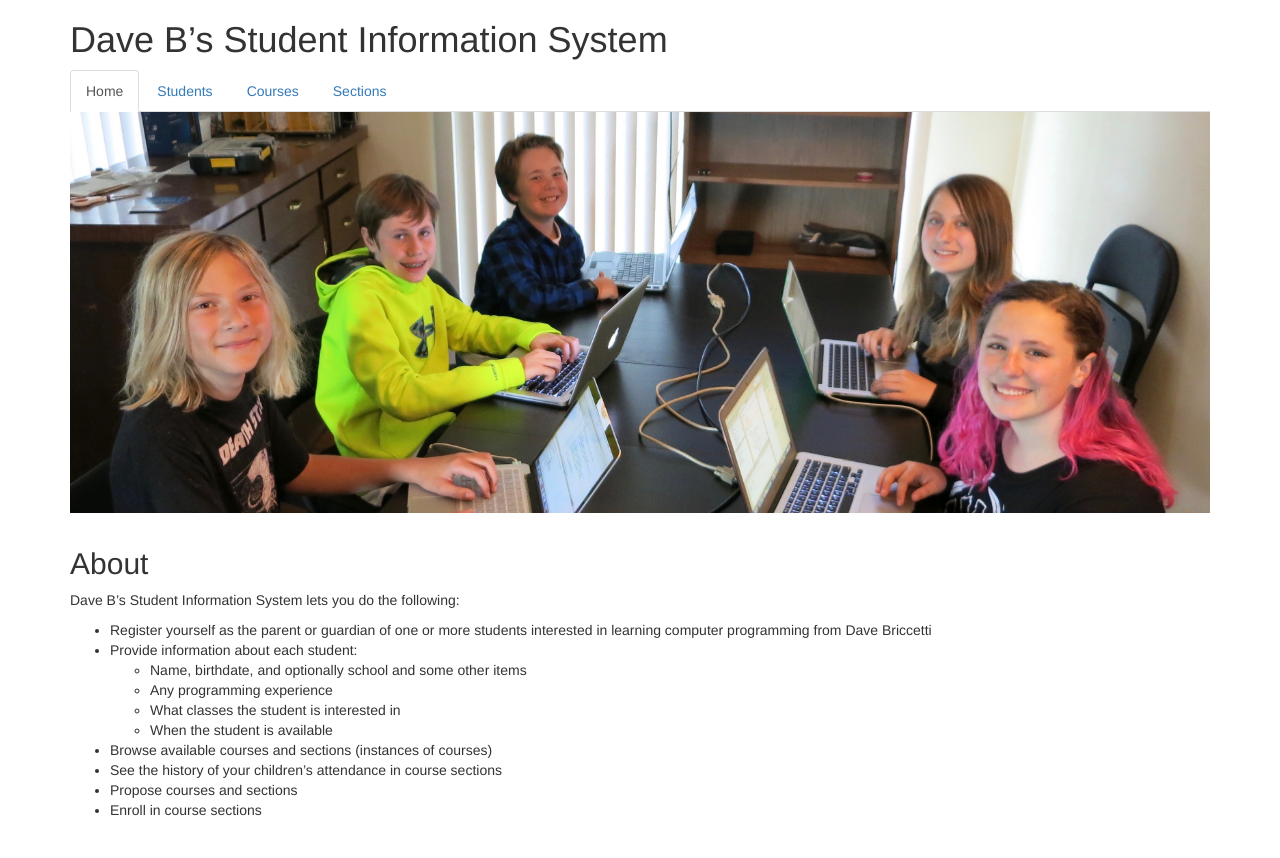
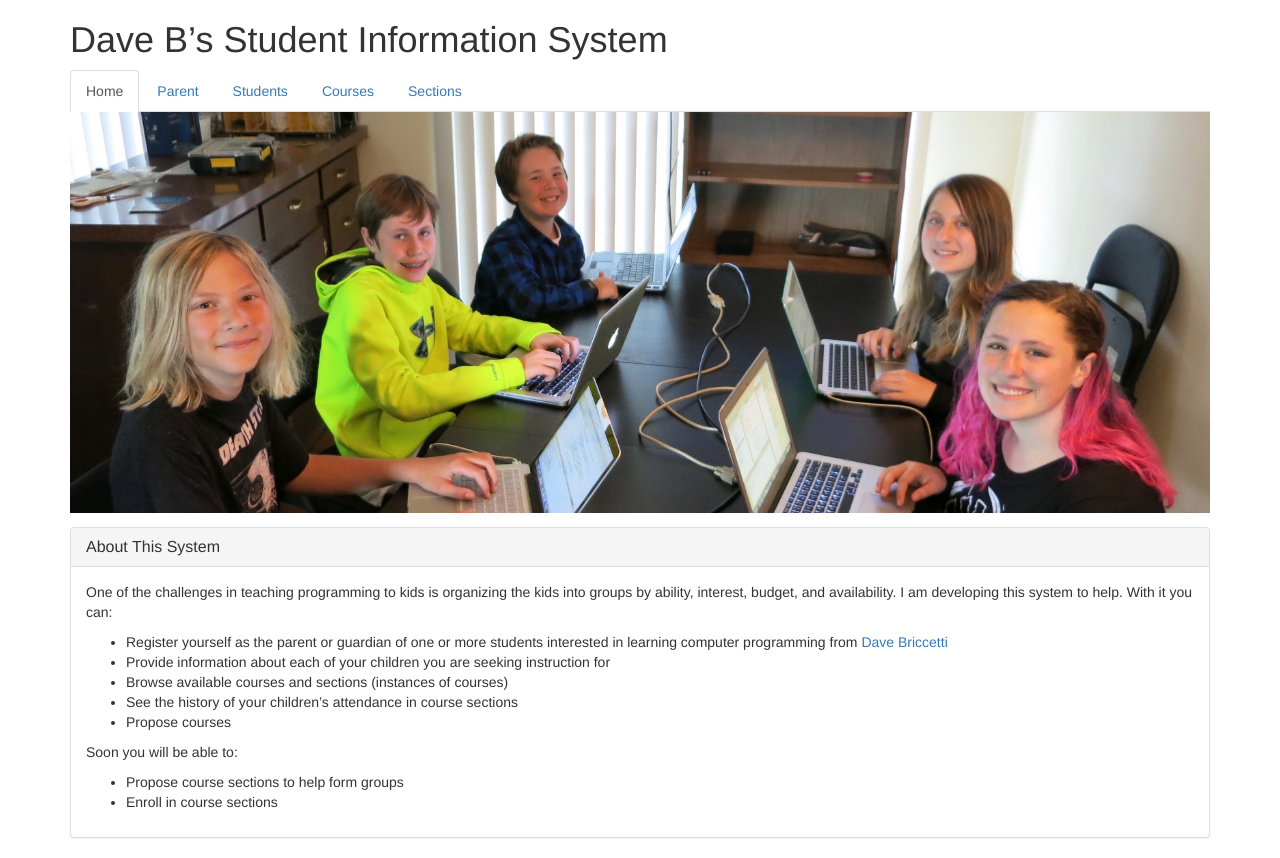
Before and after one commit to dcbriccetti/stusched, a Django app: page /app/ in a window 1280 px wide. Before the commit the page ends 816 px from the top, so only its background shows below. Run offline with Django 3.2, Linux system fonts and the light colour scheme; some libraries are stand-ins or nearby versions.

Commit message:
Add log out to nav.  Improve intro text on home page. Add a parent editing page.

```diff
--- a/app/templates/app/base.html
+++ b/app/templates/app/base.html
@@ -20,9 +20,13 @@
 
     <ul class="nav nav-tabs">
         <li role="presentation" class={% active_nav request 'index'     %}><a href="{% url 'index'     %}">Home</a></li>
+        <li role="presentation" class={% active_nav request 'parent'    %}><a href="{% url 'parent'    %}">Parent</a></li>
         <li role="presentation" class={% active_nav request 'students'  %}><a href="{% url 'students'  %}">Students</a></li>
         <li role="presentation" class={% active_nav request 'courses'   %}><a href="{% url 'courses'   %}">Courses</a></li>
         <li role="presentation" class={% active_nav request 'sections'  %}><a href="{% url 'sections'  %}">Sections</a></li>
+        {% if user.is_authenticated %}
+        <li role="presentation" class={% active_nav request 'log_out'   %}><a href="{% url 'log_out'   %}">Log Out</a></li>
+        {% endif %}
     </ul>
 
     {% block content %}
--- a/app/templates/app/index.html
+++ b/app/templates/app/index.html
@@ -4,24 +4,31 @@
 {% block title %}{{ block.super }}{% endblock %}
 
 {% block content %}
-<img style="max-width: 100%; margin-bottom: 1em;" src="{% static "toppic.jpg" %}" alt="Picture of a programming class"/>
-{% if user.is_authenticated %}
-<p><a class="btn btn-primary btn-sm" href="/app/logout">Log Out</a></p>
-{% endif %}
-    <h2>About</h2>
-    <p>Dave B’s Student Information System lets you do the following:</p>
-    <ul>
-    <li>Register yourself as the parent or guardian of one or more students interested in learning computer programming from Dave Briccetti</li>
-    <li>Provide information about each student:</li>
-        <ul>
-            <li>Name, birthdate, and optionally school and some other items</li>
-            <li>Any programming experience</li>
-            <li>What classes the student is interested in</li>
-            <li>When the student is available</li>
-        </ul>
-    <li>Browse available courses and sections (instances of courses)</li>
-    <li>See the history of your children’s attendance in course sections</li>
-    <li>Propose courses and sections</li>
-    <li>Enroll in course sections</li>
-    </ul>
+    <img style="max-width: 100%; margin-bottom: 1em;" src="{% static "toppic.jpg" %}"
+         alt="Picture of a programming class"/>
+
+    <div class="panel panel-default">
+      <div class="panel-heading">
+        <h3 class="panel-title">About This System</h3>
+      </div>
+      <div class="panel-body">
+          <p>One of the challenges in teaching programming to kids is organizing the kids into
+              groups by ability, interest, budget, and availability. I am developing this system to help.
+              With it you can:</p>
+          <ul>
+              <li>Register yourself as the parent or guardian of one or more students interested in learning computer
+                  programming from <a href="http://davebsoft.com">Dave Briccetti</a>
+              </li>
+              <li>Provide information about each of your children you are seeking instruction for</li>
+              <li>Browse available courses and sections (instances of courses)</li>
+              <li>See the history of your children’s attendance in course sections</li>
+              <li>Propose courses</li>
+          </ul>
+          <p>Soon you will be able to:</p>
+          <ul>
+              <li>Propose course sections to help form groups</li>
+              <li>Enroll in course sections</li>
+          </ul>
+      </div>
+    </div>
 {% endblock %}
--- a/app/urls.py
+++ b/app/urls.py
@@ -4,8 +4,9 @@ from . import views
 urlpatterns = [
     url(r'^$',          views.Index.as_view(), name='index'),
     url(r'^login$',     views.Login.as_view(), name='login'),
-    url(r'^logout$',    views.logOut),
+    url(r'^logout$',    views.logOut,          name='log_out'),
     url(r'^courses$',   views.courses,   name='courses'),
+    url(r'^parent$',    views.ParentView.as_view(), name='parent'),
     url(r'^student$',   views.Student.as_view()),
     url(r'^student/([0-9]+)$', views.Student.as_view()),
     url(r'^section/([0-9]+)$', views.section, name='section'),
--- a/app/views.py
+++ b/app/views.py
@@ -1,12 +1,14 @@
 from datetime import datetime
+from django.contrib.auth.mixins import LoginRequiredMixin
 from django.shortcuts import render, redirect
 from django.contrib.auth import authenticate, login, logout
 from django.contrib.auth.decorators import login_required
 from django.contrib.auth.models import User
+from django.contrib import messages
 from django.views.generic import View
 from .models import Course, Section, Parent
 from .models import Student as StudentModel
-from .forms import AuthenticationForm, NewUserForm, StudentForm
+from .forms import AuthenticationForm, NewUserForm, StudentForm, ParentForm
 
 
 class Index(View):
@@ -142,7 +144,40 @@ class Login(View):
                 return render(request, 'app/login.html', {'form': form, 'new_user_form': NewUserForm()})
 
 
-class Student(View):
+def valid_parent(user):
+    parents = Parent.objects.filter(users=user)
+    return parents[0] if parents else None
+
+
+class ParentView(LoginRequiredMixin, View):
+    def get(self, request):
+        parent = valid_parent(request.user)
+        if not parent:
+            return redirect('/app/')  # todo error
+
+        return render(request, 'app/parent.html', {
+            'form':       ParentForm(instance=parent),
+            'parent_id':  parent.id,
+        })
+
+    def post(self, request):
+        parent = valid_parent(request.user)
+        if not parent:
+            return redirect('/app/')  # todo error
+
+        form = ParentForm(data=request.POST, instance=parent)
+        if form.is_valid():
+            form.save()
+            messages.add_message(request, messages.INFO, 'Parent information saved.')
+            return redirect('/app/')
+        else:
+            return render(request, 'app/parent.html', {
+                'form':         form,
+                'parent_id':    parent.id
+            })
+
+
+class Student(LoginRequiredMixin, View):
     def get(self, request, id_str):
         if id_str == '0':
             parent = Parent.objects.filter(id=request.GET['parent_id']).first()
@@ -185,6 +220,7 @@ class Student(View):
                 saved_student.parent = parent
                 saved_student.save()
                 form.save_m2m()
+                messages.add_message(request, messages.INFO, 'Student information saved.')
             else:
                 return render(request, 'app/student.html', {
                     'form':         form,
@@ -201,4 +237,5 @@ class Student(View):
 
 def logOut(request):
     logout(request)
+    messages.add_message(request, messages.INFO, 'You are logged out.')
     return redirect('/')
```
Also changed, not shown: app/forms.py (+13 -2 lines), app/models.py (+9 -9 lines), app/templates/app/parent.html (added, +17 -0 lines).
